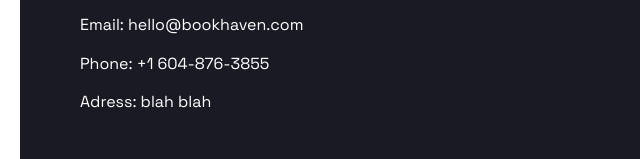
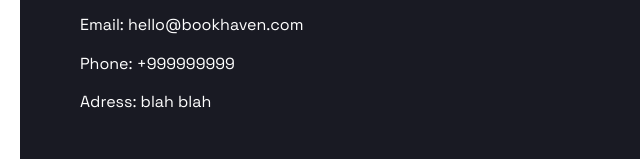
Before and after one commit to Kir-dev-flex/book4, a plain HTML site: page index.html in a window 1280 px wide. Shown: the part 5547-5706 px from the top of the page, 0-640 px from the left. Drawn offline with nearby package versions, Linux system fonts and the light colour scheme.

Commit message:
Update index.html

```diff
--- a/index.html
+++ b/index.html
@@ -471,7 +471,7 @@
                 <div class="footer__info">
                     <h3 class="footer__title title"><span>Contact us</span></h3>
                     <p class="footer__text">Email: hello@bookhaven.com</p>
-                    <p class="footer__text">Phone: +1 604-876-3855</p>
+                    <p class="footer__text">Phone: +999999999</p>
                     <p class="footer__text">Adress: blah blah
                     </p>
                 </div>
```
